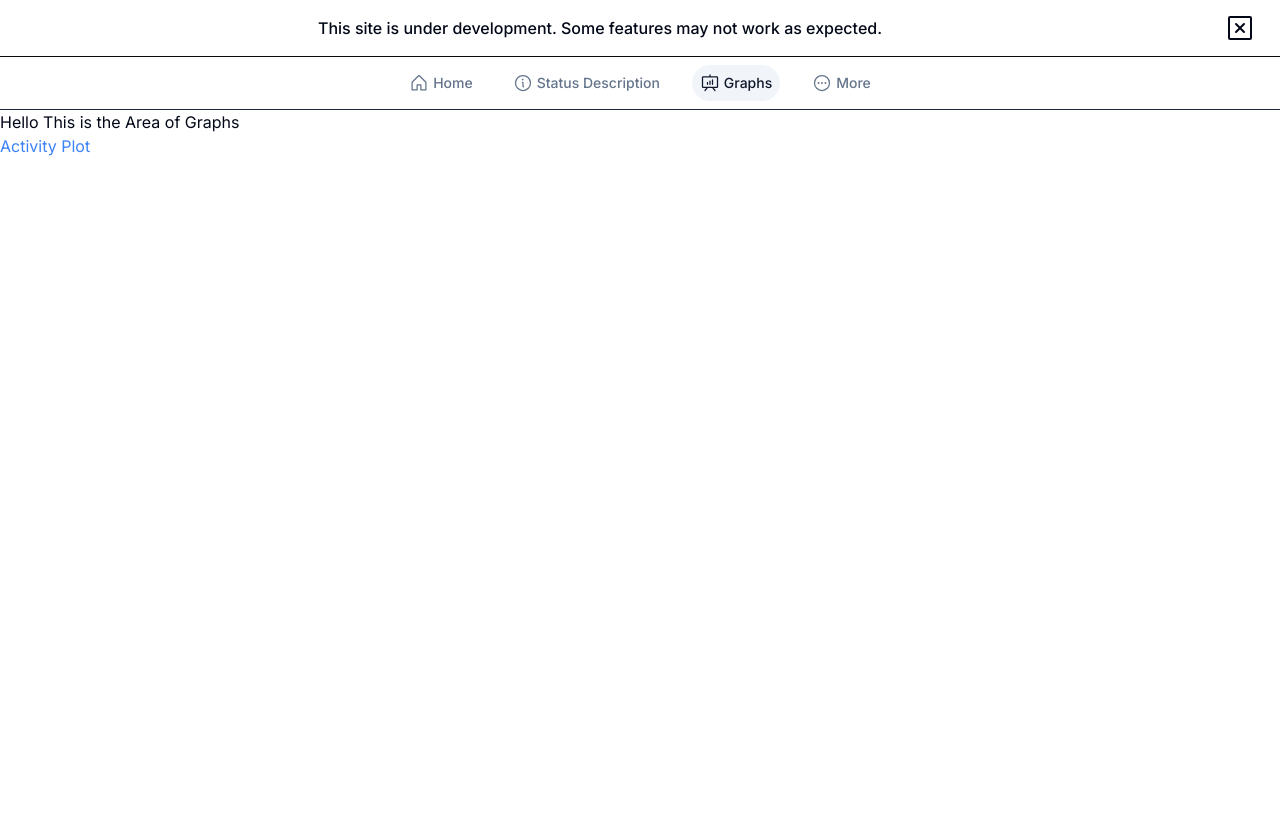
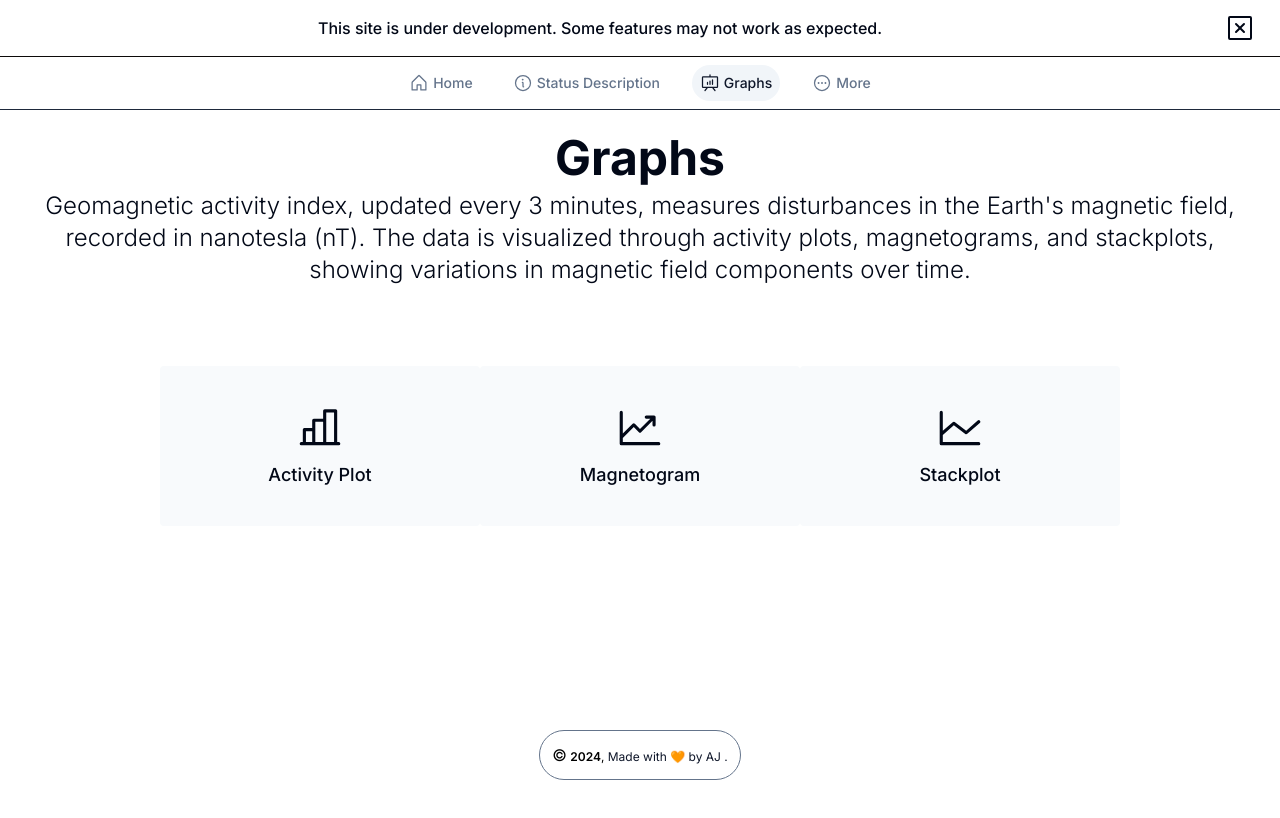
Before and after one commit to thenameisajay/Aurora-Sight-2.0, a Next.js app: page /graphs in a window 1280 px wide. Shown: the top 818 px of the page. Built offline with nearby package versions, Linux system fonts and the light colour scheme.

Commit message:
added ui for graphs and ux - switcher

```diff
--- a/src/app/acknowledgements/page.tsx
+++ b/src/app/acknowledgements/page.tsx
@@ -11,7 +11,7 @@ const description =
 const Header = () => {
     return (
         <>
-            <HeadBanner heading={heading} description={description} />
+            <HeadBanner title={heading} description={description} />
             <div className=" mt-4 flex  h-14 w-14 items-center justify-center  rounded-md bg-black sm:h-20 sm:w-20 md:h-28  md:w-28 ">
                 <Image
                     src="/aurora-watch-logo.png"
--- a/src/app/api-status/page.tsx
+++ b/src/app/api-status/page.tsx
@@ -75,7 +75,7 @@ export default function Page() {
 
     return (
         <div className="flex w-full flex-col items-center justify-center">
-            <HeadBanner heading={heading} description={description} />
+            <HeadBanner title={heading} description={description} />
             <div className="h-10 md:h-20"></div>
             <div className="grid grid-cols-1 gap-4 lg:grid-cols-3">
                 <APIStatusCard
--- a/src/app/graphs/activity-plot/page.tsx
+++ b/src/app/graphs/activity-plot/page.tsx
@@ -1,3 +1,5 @@
+'use client';
+
 import { useQuery } from '@tanstack/react-query';
 
 import { siteActivity } from '@/api/siteActivity/siteActivity';
--- a/src/app/graphs/page.tsx
+++ b/src/app/graphs/page.tsx
@@ -2,15 +2,26 @@
 
 import React from 'react';
 
-import Link from 'next/link';
+import HeadBanner from '@/components/banners/head-banner/HeadBanner';
+import Footer from '@/components/footer/Footer';
+import Switcher from '@/components/switcher/Switcher';
+import { navConfig } from '@/data/navbar/data';
+
+const title = 'Graphs';
+
+const description = `Geomagnetic activity index, updated every 3 minutes, measures disturbances in the Earth's magnetic field, recorded in nanotesla (nT). The data is visualized through activity plots, magnetograms, and stackplots, showing variations in magnetic field components over time.`;
+
+const { graphLinks } = navConfig;
 
 export default function Page() {
     return (
-        <div className=" h-dvh w-full">
-            <h1>Hello This is the Area of Graphs</h1>
-            <Link href="/graphs/activity-plot" className=" text-blue-500 ">
-                Activity Plot
-            </Link>
+        <div className="flex    w-full flex-col items-center justify-center">
+            <HeadBanner title={title} description={description} />
+            <div className=" h-10  md:h-20"></div>
+
+            <Switcher switcherData={graphLinks} />
+
+            <Footer />
         </div>
     );
 }
--- a/src/app/more/page.tsx
+++ b/src/app/more/page.tsx
@@ -7,7 +7,7 @@ import Footer from '@/components/footer/Footer';
 import Switcher from '@/components/switcher/Switcher';
 import { navConfig } from '@/data/navbar/data';
 
-const { switcherNav } = navConfig;
+const { moreNav: switcherNav } = navConfig;
 
 const heading = 'More';
 
@@ -16,7 +16,7 @@ const description = 'Explore additional resources listed below.';
 export default function Page() {
     return (
         <div className="flex w-full flex-col items-center justify-center">
-            <HeadBanner heading={heading} description={description} />
+            <HeadBanner title={heading} description={description} />
             <div className=" h-10  md:h-20"></div>{' '}
             {/*
             Just a spacer  rather than using margin-top or top */}
--- a/src/app/page.tsx
+++ b/src/app/page.tsx
@@ -44,7 +44,7 @@ const Header = () => {
                     loading="lazy"
                 />
             </div>
-            <HeadBanner heading={heading} description={description} />
+            <HeadBanner title={heading} description={description} />
         </>
     );
 };
--- a/src/app/status-description/page.tsx
+++ b/src/app/status-description/page.tsx
@@ -89,7 +89,7 @@ export default function Page() {
 
     return (
         <div className="flex flex-col items-center justify-center ">
-            <HeadBanner heading={heading} description={description} />
+            <HeadBanner title={heading} description={description} />
             {isError && (
                 <div className="flex flex-col items-center justify-center">
                     <ErrorCard refresh={refetch} />
--- a/src/components/banners/head-banner/HeadBanner.tsx
+++ b/src/components/banners/head-banner/HeadBanner.tsx
@@ -1,8 +1,8 @@
 export default function HeadBanner({
-    heading,
+    title,
     description,
 }: {
-    heading: string;
+    title: string;
     description: string;
     customStyles?: string;
 }) {
@@ -10,7 +10,7 @@ export default function HeadBanner({
         <div className="   mt-6 flex w-full items-center justify-center text-center ">
             <div className="container flex  w-dvw flex-col ">
                 <h1 className="mb-2  text-center text-2xl font-bold md:text-5xl 2xl:mb-6 2xl:text-7xl ">
-                    {heading}
+                    {title}
                 </h1>
                 <p className=" mx-auto w-full text-center text-xs font-light sm:text-sm  md:text-2xl 2xl:text-3xl ">
                     {description}
--- a/src/data/navbar/data.tsx
+++ b/src/data/navbar/data.tsx
@@ -1,4 +1,7 @@
 import {
+    ChartBar,
+    ChartLine,
+    ChartLineUp,
     DotsThreeCircle,
     HandsPraying,
     House,
@@ -13,7 +16,8 @@ import type { MainNavItem } from '@/types/interfaces/nav';
 interface navConfig {
     mainNav: MainNavItem[];
     // mobileNav: SidebarNavItem[];
-    switcherNav: MainNavItem[];
+    moreNav: MainNavItem[];
+    graphLinks: MainNavItem[];
 }
 
 export const navConfig: navConfig = {
@@ -40,7 +44,7 @@ export const navConfig: navConfig = {
             href: '/more', // This is where the API status , Acknowledgments etc ... will be
         },
     ],
-    switcherNav: [
+    moreNav: [
         {
             title: 'API Status',
             href: '/api-status',
@@ -57,4 +61,21 @@ export const navConfig: navConfig = {
             icon: <Question size={50} />,
         },
     ],
+    graphLinks: [
+        {
+            title: 'Activity Plot',
+            icon: <ChartBar size={50} />,
+            href: '/graphs/activity-plot',
+        },
+        {
+            title: 'Magnetogram',
+            icon: <ChartLineUp size={50} />,
+            href: '/graphs/magnetogram',
+        },
+        {
+            title: 'Stackplot',
+            icon: <ChartLine size={50} />,
+            href: '/graphs/stackplot',
+        },
+    ],
 };
```
